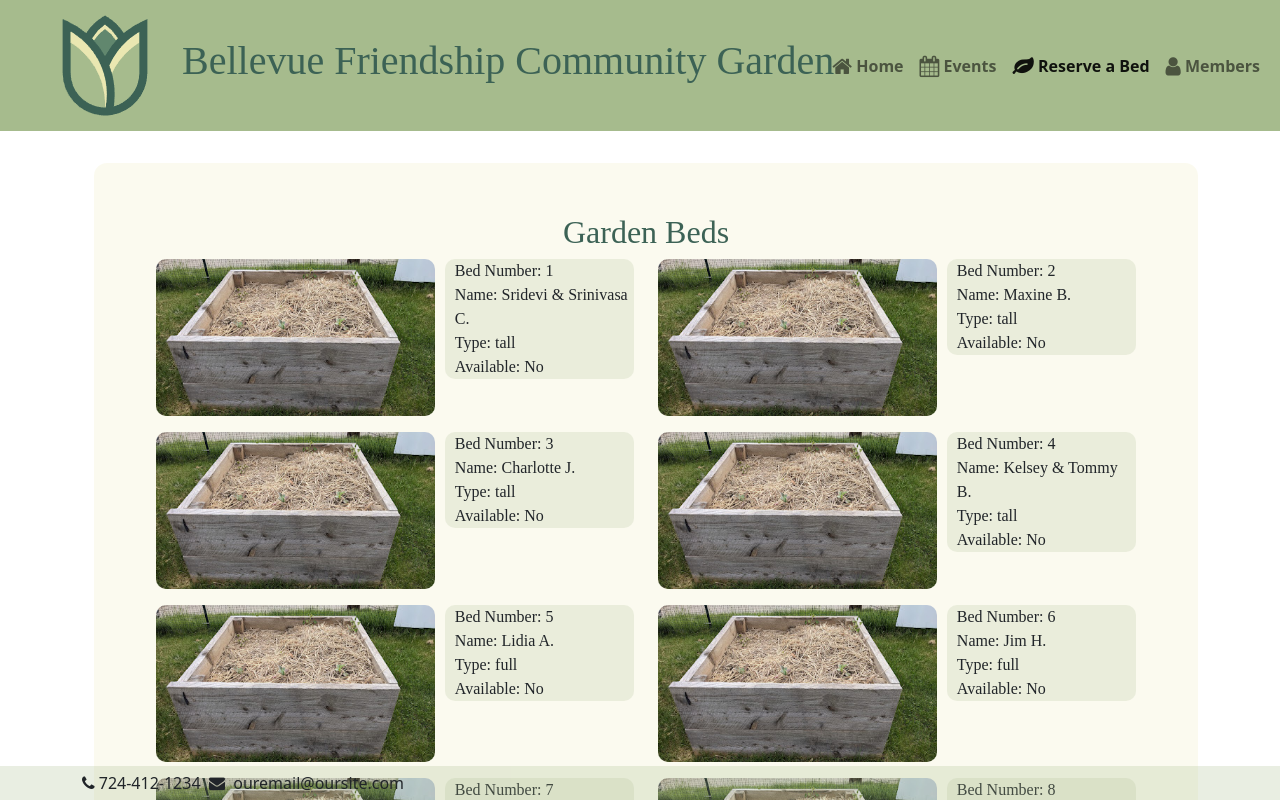
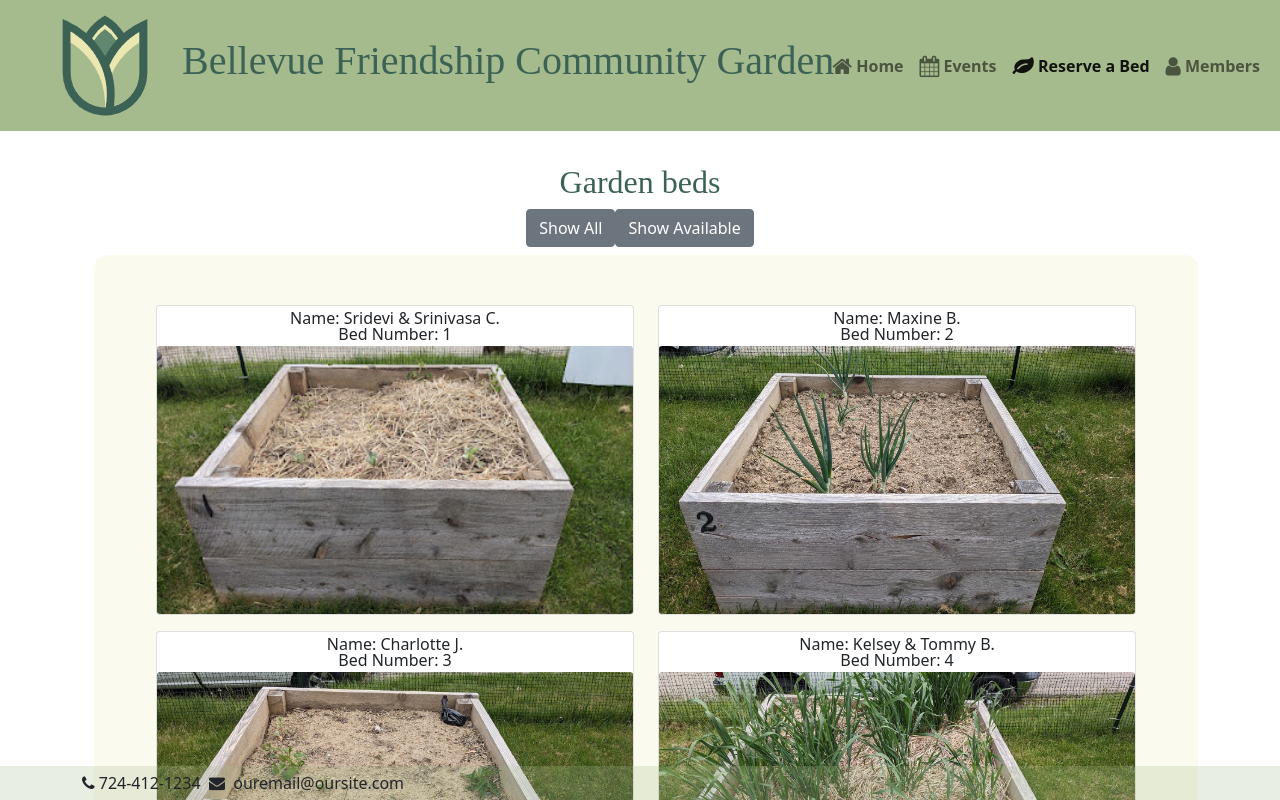
Before and after one commit to j-chaney3/bellevuecg, a React (Create React App) app: page /reserve in a window 1280 px wide. Shown: the top 800 px of the page. Built offline with nearby package versions, Linux system fonts and the light colour scheme; a web font is replaced by a local one.

Commit message:
Added filter buttons for displaying garden beds using useState()

```diff
--- a/src/App.css
+++ b/src/App.css
@@ -42,7 +42,7 @@ h3,
   padding: 50px;
   background-color: rgba(234, 231, 177,.2);
   border-radius: 13px;
-  min-height: 200px;
+  /*min-height: 200px;*/
 
 }
 
@@ -89,4 +89,5 @@ a:link {
 
 .garden-beds {
   border-radius: 10px;
+  max-width: 100%;
 }
--- a/src/app/shared/GARDENBEDS.js
+++ b/src/app/shared/GARDENBEDS.js
@@ -1,23 +1,23 @@
 import gb1 from '../assets/img/gardenbeds/gb1.jpg'
-import gb2 from '../assets/img/gardenbeds/gb1.jpg'
-import gb3 from '../assets/img/gardenbeds/gb1.jpg'
-import gb4 from '../assets/img/gardenbeds/gb1.jpg'
-import gb5 from '../assets/img/gardenbeds/gb1.jpg'
-import gb6 from '../assets/img/gardenbeds/gb1.jpg'
-import gb7 from '../assets/img/gardenbeds/gb1.jpg'
-import gb8 from '../assets/img/gardenbeds/gb1.jpg'
-import gb9 from '../assets/img/gardenbeds/gb1.jpg'
-import gb10 from '../assets/img/gardenbeds/gb1.jpg'
-import gb11 from '../assets/img/gardenbeds/gb1.jpg'
-import gb12 from '../assets/img/gardenbeds/gb1.jpg'
-import gb13 from '../assets/img/gardenbeds/gb1.jpg'
-import gb14 from '../assets/img/gardenbeds/gb1.jpg'
-import gb15 from '../assets/img/gardenbeds/gb1.jpg'
-import gb16 from '../assets/img/gardenbeds/gb1.jpg'
-import gb17 from '../assets/img/gardenbeds/gb1.jpg'
-import gb18 from '../assets/img/gardenbeds/gb1.jpg'
-import gb19 from '../assets/img/gardenbeds/gb1.jpg'
-import gb20 from '../assets/img/gardenbeds/gb1.jpg'
+import gb2 from '../assets/img/gardenbeds/gb2.jpg'
+import gb3 from '../assets/img/gardenbeds/gb3.jpg'
+import gb4 from '../assets/img/gardenbeds/gb4.jpg'
+import gb5 from '../assets/img/gardenbeds/gb5.jpg'
+import gb6 from '../assets/img/gardenbeds/gb6.jpg'
+import gb7 from '../assets/img/gardenbeds/gb7.jpg'
+import gb8 from '../assets/img/gardenbeds/gb8.jpg'
+import gb9 from '../assets/img/gardenbeds/gb9.jpg'
+import gb10 from '../assets/img/gardenbeds/gb10.jpg'
+import gb11 from '../assets/img/gardenbeds/gb11.jpg'
+import gb12 from '../assets/img/gardenbeds/gb12.jpg'
+import gb13 from '../assets/img/gardenbeds/gb13.jpg'
+import gb14 from '../assets/img/gardenbeds/gb14.jpg'
+import gb15 from '../assets/img/gardenbeds/gb15.jpg'
+import gb16 from '../assets/img/gardenbeds/gb16.jpg'
+import gb17 from '../assets/img/gardenbeds/gb17.jpg'
+import gb18 from '../assets/img/gardenbeds/gb18.jpg'
+import gb19 from '../assets/img/gardenbeds/gb19.jpg'
+import gb20 from '../assets/img/gardenbeds/gb20.jpg'
 
 
 
@@ -83,7 +83,7 @@ export const GARDENBEDS = [
 		fName: 'George',
 		lName: 'Becker',
 		size: 'full',
-		available: 'No',
+		available: 'Yes',
 		image: gb8,
 	},
 	{
@@ -182,4 +182,5 @@ export const GARDENBEDS = [
 		available: 'No',
 		image: gb20,
 	},
+
 ];
--- a/src/features/gardenbeds/DisplayBeds.js
+++ b/src/features/gardenbeds/DisplayBeds.js
@@ -1,58 +1,70 @@
-import { useSelector } from "react-redux";
-import {Container, Col, Row} from 'reactstrap';
-import { sellectAllGardenbeds} from "../slices/gardenbedsSlice";
+import { useSelector } from 'react-redux';
+import {
+	Container,
+	Col,
+	Row,
+	Button,
+	Card,
+	CardImg,
+	CardTitle,
+	CardImgOverlay,
+} from 'reactstrap';
+import {
+	selectAllGardenbeds,
+	selectAvailableBeds,
+} from '../slices/gardenbedsSlice';
+import { useState } from 'react';
 
-import { Link } from "react-router-dom";
-
-
+import { Link } from 'react-router-dom';
 
 const DisplayBeds = () => {
+	//const availableBeds = useSelector(selectAvailableBeds);
+	//const beds = useSelector(selectAllGardenbeds);
+	const [showAvailable, setShowAvailable] = useState(false);
+	const allBeds = useSelector(selectAllGardenbeds);
+	const availableBeds = useSelector(selectAvailableBeds);
+	const beds = showAvailable ? availableBeds : allBeds;
 
-    const beds = useSelector(sellectAllGardenbeds);
-
-    //const beds = gardenbedsReducer; can't map a reducer
-    if (beds) {
+	//check for at least one bed
+	if (beds.length > 0) {
 		return (
-
 			<Container>
+				<Row>
+					<Col sm="12" className="text-center">
+						<h2>Garden beds</h2>
+					</Col>
+					<Col className="text-center pb-2">
+						<Button onClick={() => setShowAvailable(false)}>
+							Show All{' '}
+						</Button>
+						<Button onClick={() => setShowAvailable(true)}>
+							Show Available
+						</Button>
+					</Col>
+				</Row>
 				<Row className="row-content ms-auto text-center">
-                    <h2>Garden Beds</h2>
 					{beds.map((bed) => (
-
-
-                        <Col
-                            sm='12'
-                            md='6'
-                            className="mb-3 d-flex"
-                            key={bed.id}
-                            >   <Link to=''>
-                                <img src={bed.image}  alt={`Bed + ${bed.id}`} className="float-start img-fluid garden-beds"/>
-                                </Link>
-                                {console.log(bed.image)}
-                                <Col className="text-start" sm='12' md='5'>
-
-                                    <p className="bed-info">
-                                        Bed Number: {bed.id} <br />
-                                        Name: {bed.fName} {bed.lName[0]}. <br/>
-                                        Type: {bed.size} <br/>
-                                        Available: {bed.available}
-                                    </p>
-
+						<Col xs="12" md="6" className="mb-3" key={bed.id}>
+							<Card>
+								<CardTitle className="pb-2">
+									Name: {bed.fName} {bed.lName[0]}.
+								</CardTitle>
+								<CardImg
+									width="100%"
+									src={bed.image}
+									alt={`Garden bed ${bed.id}`}
+								/>
+								<CardImgOverlay>
+									Bed Number: {bed.id}
+								</CardImgOverlay>
+							</Card>
 						</Col>
-                        </Col>
-
 					))}
 				</Row>
 			</Container>
-        )
+		);
 	} else {
-        return (
-            <div>
-                no beds to display.
-            </div>
-        )
+		return <div>no beds to display.</div>;
 	}
-
-
-}
+};
 export default DisplayBeds;
--- a/src/features/slices/gardenbedsSlice.js
+++ b/src/features/slices/gardenbedsSlice.js
@@ -13,6 +13,10 @@ const gardenbedSlice = createSlice({
 
 export const gardenbedsReducer = gardenbedSlice.reducer;
 
-export const sellectAllGardenbeds = (state) => {
+export const selectAllGardenbeds = (state) => {
     return state.gardenbeds.gardenbedsArray;
 }
+
+export const selectAvailableBeds = (state) => {
+    return state.gardenbeds.gardenbedsArray.filter((bed) => bed.available === 'Yes')
+}
```
Lines whose indentation alone changed are shown as unchanged.
